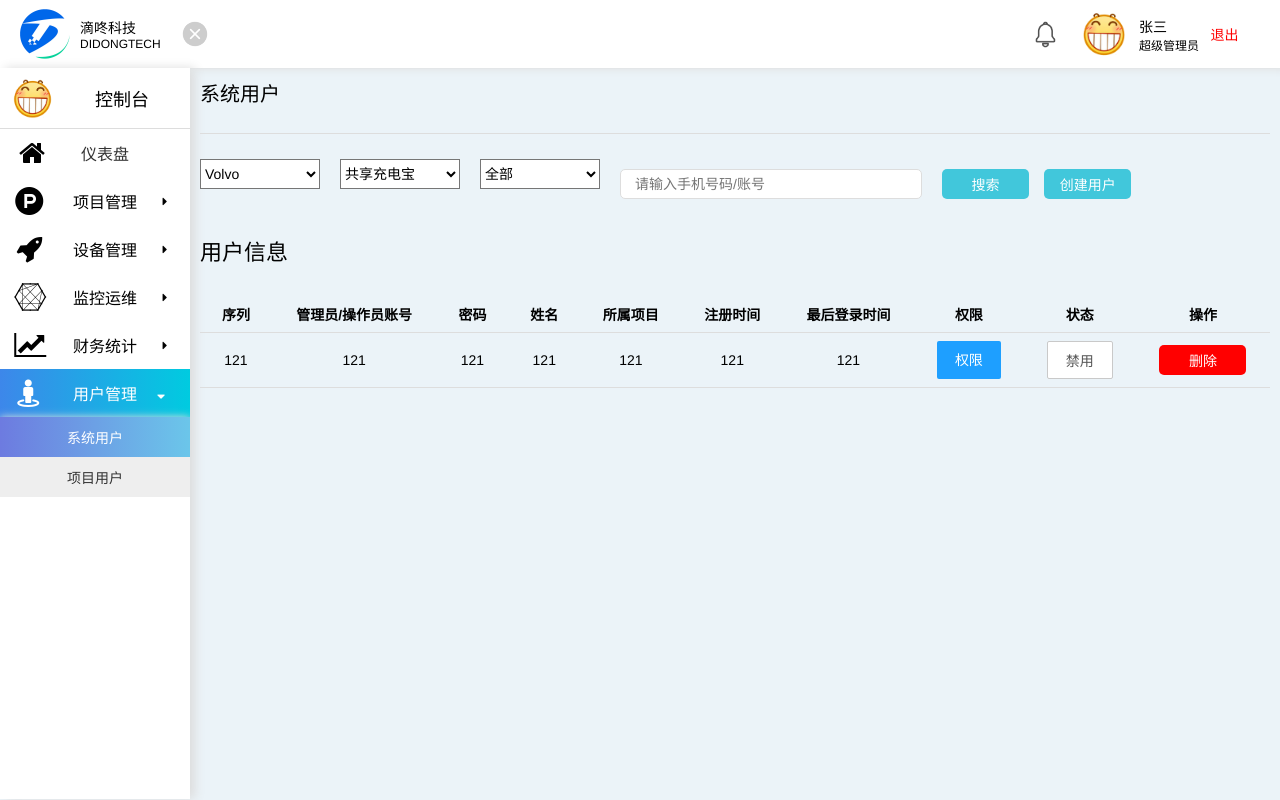
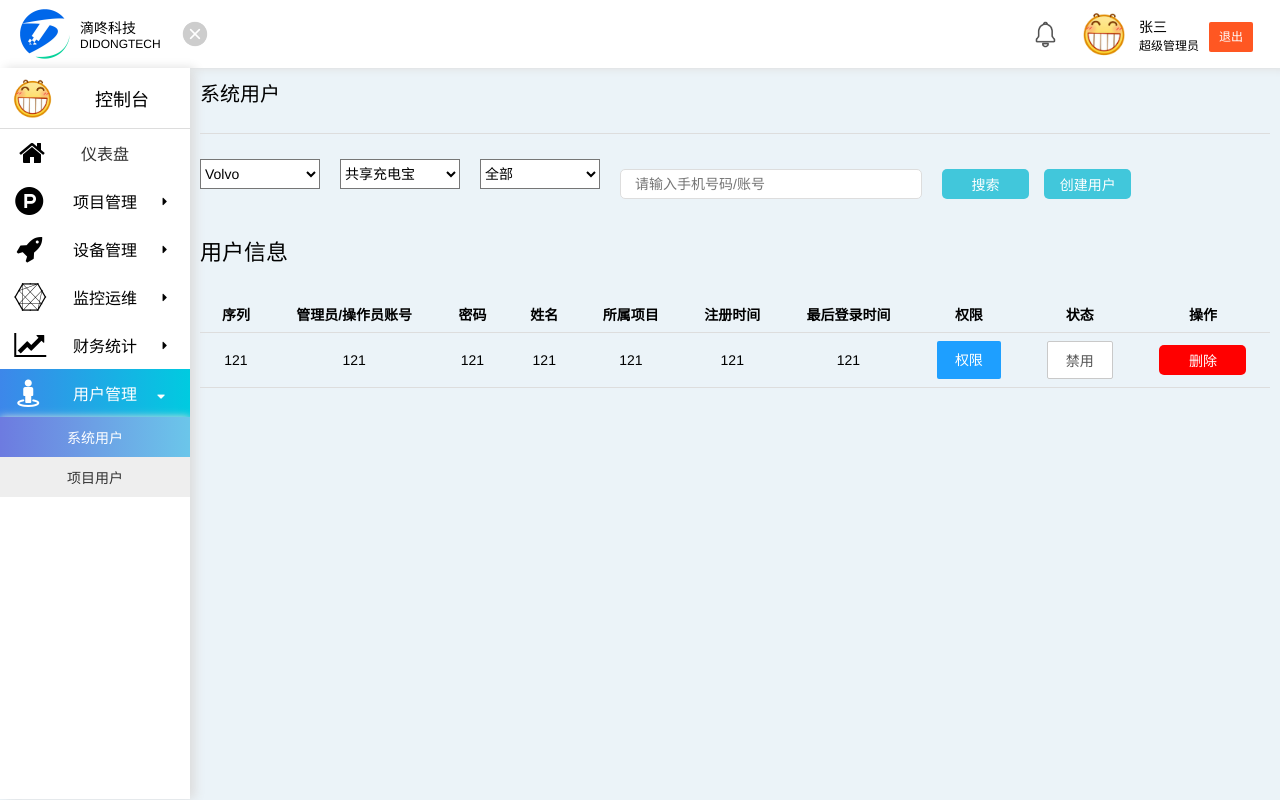
Before and after one commit to 1eei/backstage, a Flask app: page /admin/admin_user in a window 1280 px wide. Run offline with Flask 2, Linux system fonts and the light colour scheme; the visitor is signed in with stand-in values (Sample User, id 1); some libraries are stand-ins or nearby versions.

Commit message:
修改退出按钮样式

```diff
--- a/app/templates/base/admin_base.html
+++ b/app/templates/base/admin_base.html
@@ -6,6 +6,7 @@
     <meta http-equiv="X-UA-Compatible" content="ie=edge">
     <meta content="width=device-width, initial-scale=1, maximum-scale=1, user-scalable=no" name="viewport">
     <link rel="stylesheet" href="{{ url_for('static',filename='./css/public.css') }}">
+    <link rel="stylesheet" href="{{ url_for('static',filename='./js/layui/css/layui.css') }}">
     <link rel="icon" href="{{ url_for('static',filename='./assets/favicon.ico') }}" type="image/x-icon">
 
     {% block css %} {% endblock %}
@@ -34,17 +35,11 @@
 <script>
 
     function del() {
-    if(confirm("确定要删除吗？"))
-
-    {
+        if (confirm("确定要删除吗？")) {
 
             return true;
 
-    }
-
-    else
-
-    {
+        } else {
 
             return false;
 
--- a/app/templates/base/admin_left.html
+++ b/app/templates/base/admin_left.html
@@ -18,7 +18,9 @@
                 <span>超级管理员</span>
             </p>
         </div>
-        <a href="{{ url_for('admin.logout') }}" style="padding-left: 5%;color:red">退出</a>
+        <button class="layui-btn layui-btn-sm layui-btn-danger" style="margin-left: 10px;margin-top: 5px">
+            <a href="{{ url_for('admin.logout') }}" style="color: #FFFFFF">退出</a>
+        </button>
     </div>
 </div>
 
```
Lines whose indentation alone changed are shown as unchanged.
